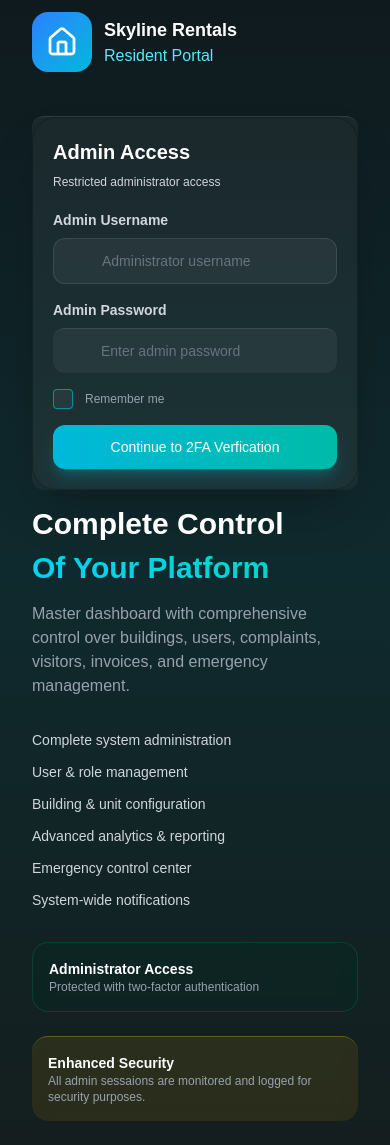
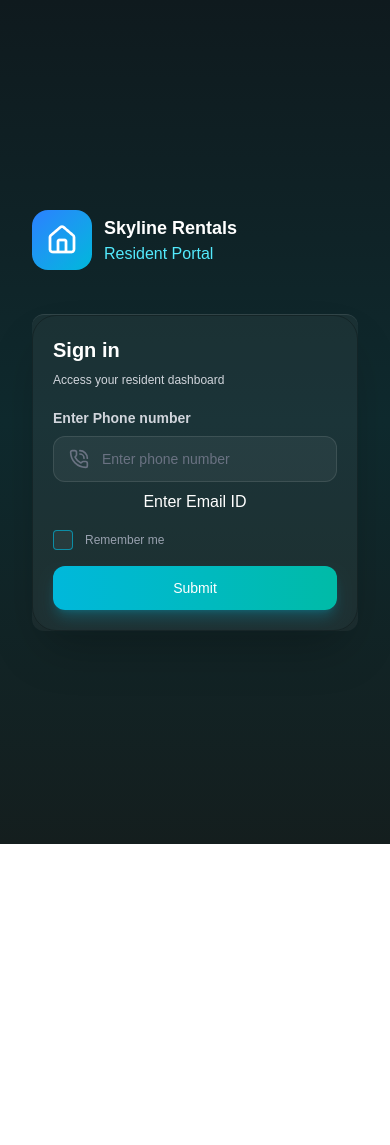
Before and after one commit to abishekyoh0/AMS-Resident-Panel-frontend, a React (Vite) app: page /signin in a window 390 px wide. After the commit the page ends 844 px from the top, so only its background shows below. Built offline with nearby package versions, Linux system fonts and the light colour scheme.

Commit message:
changes in Sign-in page

```diff
--- /dev/null
+++ b/src/components/Auth/MoveInForm.tsx
@@ -0,0 +1,74 @@
+export default function MoveInForm() {
+
+    return (
+
+        <div className="min-h-screen bg-black text-white p-6 flex justify-center">
+
+            <div className="max-w-4xl w-full space-y-6">
+
+                <h2 className="text-3xl font-bold">New Move-IN Form</h2>
+
+
+                <div className="bg-gray-900 p-6 rounded-xl">
+
+                    <h3 className="text-lg mb-4">Tenant Information</h3>
+
+                    <div className="grid md:grid-cols-2 gap-4">
+
+                        <input placeholder="Full Name" className="input" />
+                        <input placeholder="Phone Number" className="input" />
+
+                    </div>
+
+                    <input placeholder="Email Address" className="input mt-4" />
+
+                </div>
+
+
+                <div className="bg-gray-900 p-6 rounded-xl">
+
+                    <h3 className="mb-4">Property Information</h3>
+
+                    <div className="grid md:grid-cols-2 gap-4">
+
+                        <input placeholder="Tower Name" className="input" />
+                        <input placeholder="Tower No" className="input" />
+
+                        <select className="input">
+                            <option>Select Resident Type</option>
+                        </select>
+
+                        <input type="date" className="input" />
+
+                    </div>
+
+                </div>
+
+
+                <div className="bg-gray-900 p-6 rounded-xl">
+
+                    <h3 className="mb-4">Security Deposit</h3>
+
+                    <input placeholder="Deposit Amount" className="input mb-4" />
+                    <input placeholder="Maintenance Amount" className="input" />
+
+                </div>
+
+                <div className="flex justify-end gap-4">
+
+                    <button className="px-6 py-2 bg-gray-700 rounded-lg">
+                        Cancel
+                    </button>
+
+                    <button className="px-6 py-2 bg-linear-to-r from-blue-500 to-cyan-400 rounded-lg">
+                        Submit Form
+                    </button>
+
+                </div>
+
+            </div>
+
+        </div>
+
+    )
+}
--- a/src/pages/Auth/Signin.tsx
+++ b/src/pages/Auth/Signin.tsx
@@ -4,15 +4,18 @@ import { useAuth } from "../../components/Auth/AuthContext";
 import { toast } from "react-toastify";
 import admin from "../../assets/signin/home.png";
 import tick from "../../assets/signin/tickadmin.png";
+import homeIcon from "../../assets/signin/home1.png";
+import { Mail, PhoneCall } from "lucide-react";
+import MoveInForm from "../../components/Auth/MoveInForm";
 
 export const SignIn = () => {
-  const [username, setUsername] = useState("");
-  const [accessCode, setAccessCode] = useState("");
+    const [usernumber, setUsernumber] = useState("");
+    const [usermail, setUserMail] = useState("");
     const [keepSignedIn, setKeepSignedIn] = useState(false);
-  const [showPassword, setShowPassword] = useState(false);
     const [error, setError] = useState("");
-  const [step, setStep] = useState<"login" | "otp">("login");
+    const [step, setStep] = useState<"login" | "phone number" | "otp" | "movein">("login");
     const [otp, setOtp] = useState(["", "", "", "", "", ""]);
+    const [showEmailInput, setShowEmailInput] = useState(false);
     const otpRefs = useRef<(HTMLInputElement | null)[]>([]);
     const { login } = useAuth();
 
@@ -74,7 +77,7 @@ export const SignIn = () => {
 
         try {
             const mockResponse = {
-        user: { id: 1, email: username, name: "Security User" },
+                user: { id: 1, email: usermail, name: "Security User" },
                 token: "mock-jwt-token",
             };
             login(mockResponse.user, mockResponse.token);
@@ -90,8 +93,18 @@ export const SignIn = () => {
         toast.info("OTP has been resent to your email.");
     };
 
+    const handleEmailSubmit = (event: React.MouseEvent<HTMLButtonElement>) => {
+        event.preventDefault();
+        setShowEmailInput(true);
+    };
+
+    const handlePhoneSubmit = (event: React.MouseEvent<HTMLButtonElement>) => {
+        event.preventDefault();
+        setShowEmailInput(false);
+    };
+
     return (
-    <div className="min-h-screen bg-[linear-gradient(#0F1A1E,#0F2A2E,#141E1E)] flex items-center justify-center px-4" style={{color: COLORS.primary_white}}>
+        <div className="min-h-screen bg-[linear-gradient(#0F1A1E,#0F2A2E,#141E1E)] flex items-center justify-center px-4" style={{ color: COLORS.primary_white }}>
             <div className="w-full max-w-7xl mx-auto flex flex-col md:flex-row justify-between">
                 <div className="flex-1 flex flex-col justify-between py-3 lg:py-3 px-4 lg:px-4 md:order-1">
                     <div>
@@ -182,14 +195,9 @@ export const SignIn = () => {
                     </div>
 
                     <div className="mt-1 hidden md:block border-t-[1.85px] border-t-[#FFFFFF1A] rounded-2xl p-3 md:p-3 lg:p-4 bg-[#FFFFFF0D] backdrop-blur-sm w-full lg:max-w-md lg:mx-0">
-            <div className="flex items-center gap-3">
-              {/* <img
-                src={shield}
-                alt=""
-                className="w-6 h-6 md:w-6 md:h-6 lg:w-auto lg:h-auto"
-              /> */}
+                        <div className="flex items-center gap-15 px-4">
+                            <img src={homeIcon} alt="" />
                             <div>
-                <div className="flex items-center gap-2">
                                 <h3
                                     className={`font-semibold text-xs md:text-xs lg:text-base ${FONTSIZE[16]}`}
                                     style={{
@@ -199,7 +207,6 @@ export const SignIn = () => {
                                 >
                                     Your Digital Home
                                 </h3>
-                </div>
                                 <p
                                     className={`text-gray-400 text-xs ${FONTSIZE[14]}`}
                                     style={{
@@ -228,7 +235,7 @@ export const SignIn = () => {
                                                 color: COLORS.primary_white,
                                             }}
                                         >
-                      Admin Access
+                                            Sign in
                                         </h3>
                                         <p
                                             className={`text-gray-400 text-xs lg:text-sm ${FONTSIZE[16]}`}
@@ -237,7 +244,7 @@ export const SignIn = () => {
                                                 color: COLORS.smalltext,
                                             }}
                                         >
-                      Restricted administrator access
+                                            Access your resident dashboard
                                         </p>
                                     </div>
 
@@ -251,7 +258,8 @@ export const SignIn = () => {
                                         onSubmit={handleLoginSubmit}
                                         className="space-y-4 md:space-y-4 lg:space-y-6"
                                     >
-                    <div>
+                                        {showEmailInput === true ? (
+                                            <div className="mt-2">
                                                 <label
                                                     className={`text-gray-300 text-sm font-medium mb-2 block ${FONTSIZE[14]}`}
                                                     style={{
@@ -259,26 +267,31 @@ export const SignIn = () => {
                                                         fontWeight: WEIGHT.seven,
                                                     }}
                                                 >
-                        Admin Username
+                                                    Enter Email ID
                                                 </label>
                                                 <div className="relative" style={{ color: COLORS.inbox }}>
                                                     <div className="absolute left-4 top-1/2 -translate-y-1/2 text-[#6A7282]">
-                          {/* <img
-                            src={user}
-                            alt=""
-                            className="w-4 h-4 lg:w-auto lg:h-auto"
-                          /> */}
+                                                        <Mail size={20} />
                                                     </div>
                                                     <input
-                          type="text"
-                          value={username}
-                          onChange={(e) => setUsername(e.target.value)}
-                          placeholder="Administrator username"
+                                                        type="email"
+                                                        value={usermail}
+                                                        onChange={(e) => setUserMail(e.target.value)}
+                                                        placeholder="Enter email address"
                                                         className="w-full bg-[#FFFFFF0D] border-t-[1.85px] border-t-[#FFFFFF1A] rounded-xl px-12 py-3 placeholder-gray-500 focus:outline-none focus:ring-2 focus:ring-[#FFFFFF1A] transition-all text-sm lg:text-base border border-[#FFFFFF1A]"
                                                         required
                                                     />
                                                 </div>
+                                                <div className="flex justify-center">
+                                                <button
+                                                    type="button"
+                                                    onClick={handlePhoneSubmit}
+                                                    className={`mt-2 hover:text-[#0BA9E4] transition-colors font-medium cursor-pointer ${FONTSIZE[16]}`}>
+                                                    Enter Phone Number
+                                                </button>
                                                 </div>
+                                            </div>
+                                        ) : (
 
                                             <div>
                                                 <label
@@ -288,42 +301,31 @@ export const SignIn = () => {
                                                         fontWeight: WEIGHT.seven,
                                                     }}
                                                 >
-                        Admin Password
+                                                    Enter Phone number
                                                 </label>
                                                 <div className="relative" style={{ color: COLORS.inbox }}>
                                                     <div className="absolute left-4 top-1/2 -translate-y-1/2 text-[#6A7282]">
-                          {/* <img
-                            src={lock}
-                            alt=""
-                            className="w-4 h-4 lg:w-auto lg:h-auto"
-                          /> */}
+                                                        <PhoneCall size={20} />
                                                     </div>
                                                     <input
-                          type={showPassword ? "text" : "password"}
-                          value={accessCode}
-                          onChange={(e) => setAccessCode(e.target.value)}
-                          placeholder="Enter admin password"
-                          className="w-full bg-[#FFFFFF0D] border-t-[1.85px] border-t-[#FFFFFF1A] rounded-xl px-12 py-3 placeholder-gray-500 focus:outline-none focus:ring-2 focus:ring-[#FFFFFF1A] transition-all text-sm lg:text-base"
+                                                        type="tel"
+                                                        value={usernumber}
+                                                        onChange={(e) => setUsernumber(e.target.value)}
+                                                        placeholder="Enter phone number"
+                                                        className="w-full bg-[#FFFFFF0D] border-t-[1.85px] border-t-[#FFFFFF1A] rounded-xl px-12 py-3 placeholder-gray-500 focus:outline-none focus:ring-2 focus:ring-[#FFFFFF1A] transition-all text-sm lg:text-base border border-[#FFFFFF1A]"
                                                         required
                                                     />
+                                                </div>
+                                                <div className="flex justify-center">
                                                 <button
                                                     type="button"
-                          aria-label={
-                            showPassword
-                              ? "Hide access code"
-                              : "Show access code"
-                          }
-                          onClick={() => setShowPassword(!showPassword)}
-                          className="absolute right-4 top-1/2 -translate-y-1/2 text-gray-500 hover:text-gray-300 transition-colors cursor-pointer"
-                        >
-                          {/* <img
-                            src={eye}
-                            alt=""
-                            className="w-4 h-4 lg:w-auto lg:h-auto"
-                          /> */}
+                                                    onClick={handleEmailSubmit}
+                                                    className={`mt-2 hover:text-[#0BA9E4] transition-colors font-medium cursor-pointer ${FONTSIZE[16]}`}>
+                                                    Enter Email ID
                                                 </button>
                                                 </div>
-                    </div>
+
+                                            </div>)}
 
                                         <div className="flex items-center gap-3">
                                             <div className="relative">
@@ -373,9 +375,11 @@ export const SignIn = () => {
                                                 color: COLORS.primary_white,
                                             }}
                                         >
-                      Continue to 2FA Verfication
+                                            Submit
                                         </button>
                                     </form>
+
+
                                 </>
                             ) : (
                                 <>
@@ -410,7 +414,7 @@ export const SignIn = () => {
                                                 className={`text-gray-400 text-xs ${FONTSIZE[16]}`}
                                                 style={{ color: COLORS.grey, fontWeight: WEIGHT.four }}
                                             >
-                        We will send you a One-Time password on this Email
+                                                We will send you a One-Time password on this {showEmailInput ? "Email ID" : "Phone number"}
                                             </p>
                                         </div>
                                     </div>
@@ -494,7 +498,7 @@ export const SignIn = () => {
                                             >
                                                 ← Sign In
                                             </button>
-                      <button
+                                            <button onClick={() => setStep("movein")}
                                                 type="submit"
                                                 className={`flex-1 bg-linear-to-r from-[#00B8DB] to-[#00BBA7] hover:from-[#00B8DB]/80 hover:to-[#00BBA7]/70 font-semibold py-3 rounded-xl transition-all duration-200 shadow-lg shadow-[#00B8DB40] text-sm lg:text-base cursor-pointer ${FONTSIZE[16]}`}
                                                 style={{
@@ -508,107 +512,13 @@ export const SignIn = () => {
                                     </form>
                                 </>
                             )}
+                            { step === "movein" && (
+                                <MoveInForm />
+                            )}
                         </div>
                     </div>
                 </div>
 
-        <div className="md:hidden px-4 pb-6 space-y-6">
-          <div className="mb-8">
-            <h2
-              className={`text-3xl font-bold mb-2 ${FONTSIZE[48]}`}
-              style={{ fontWeight: WEIGHT.seven }}
-            >
-              Complete Control
-            </h2>
-            <h2
-              className={`bg-linear-to-r from-[#00D3F3] to-[#00D5BE] bg-clip-text text-transparent text-3xl font-bold mb-4 ${FONTSIZE[48]}`}
-              style={{ fontWeight: WEIGHT.seven }}
-            >
-              Of Your Platform
-            </h2>
-            <p
-              className={`text-gray-400 text-base ${FONTSIZE[18]}`}
-              style={{ color: COLORS.secoundy_gray, fontWeight: WEIGHT.four }}
-            >
-              Master dashboard with comprehensive control over buildings, users,
-              complaints, visitors, invoices, and emergency management.
-            </p>
-          </div>
-
-          <div className="space-y-3 mb-8">
-            {[
-             "Complete system administration",
-                  "User & role management",
-                  "Building & unit configuration",
-                  "Advanced analytics & reporting",
-                  "Emergency control center",
-                  "System-wide notifications",
-            ].map((feature, index) => (
-              <div key={index} className="flex items-center gap-3">
-                {/* <img src={tick} alt="" className="w-4 h-4" /> */}
-                <span
-                  className={`text-gray-300 text-sm ${FONTSIZE[16]}`}
-                  style={{ color: COLORS.smalltext, fontWeight: WEIGHT.four }}
-                >
-                  {feature}
-                </span>
-              </div>
-            ))}
-          </div>
-
-          <div className="border border-emerald-800/50 rounded-2xl p-4 bg-emerald-950/30 backdrop-blur-sm">
-            <div className="flex items-center gap-3">
-              {/* <img src={shield} alt="" className="w-8 h-8" /> */}
-              <div>
-                <h3
-                  className={`font-semibold text-sm ${FONTSIZE[16]}`}
-                  style={{
-                    fontWeight: WEIGHT.seven,
-                    color: COLORS.primary_white,
-                  }}
-                >
-                 Administrator Access
-                </h3>
-                <p
-                  className={`text-gray-400 text-xs ${FONTSIZE[14]}`}
-                  style={{
-                    fontWeight: WEIGHT.four,
-                    color: COLORS.secoundy_gray,
-                  }}
-                >
-                 Protected with two-factor authentication
-                </p>
-              </div>
-            </div>
-          </div>
-
-          <div className="border-t-[1.85px] border-t-[#FDC7004D] rounded-2xl p-4 bg-[#F0B1001A] backdrop-blur-sm">
-            <div className="flex items-center gap-3">
-              {/* <img src={top} alt="" className="w-8 h-8" /> */}
-              <div>
-                <h3
-                  className={`font-semibold text-sm ${FONTSIZE[16]}`}
-                  style={{
-                    fontWeight: WEIGHT.seven,
-                    color: COLORS.primary_white,
-                  }}
-                >
-                  Enhanced Security
-                </h3>
-                <p
-                  className={`text-gray-400 text-xs ${FONTSIZE[14]}`}
-                  style={{
-                    fontWeight: WEIGHT.four,
-                    color: COLORS.secoundy_gray,
-                  }}
-                >
-                  All admin sessaions are monitored and logged for security
-                  purposes.
-                </p>
-              </div>
-            </div>
-          </div>
-        </div>
             </div>
         </div>
     );
```
Lines whose indentation alone changed are shown as unchanged.
